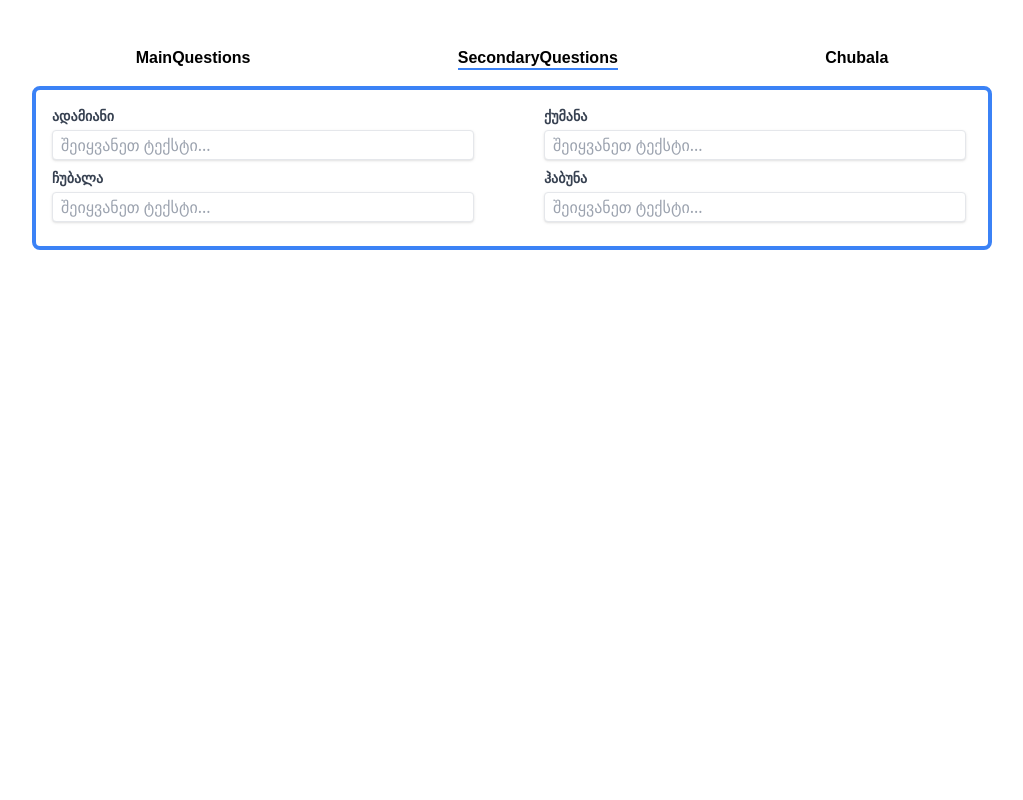
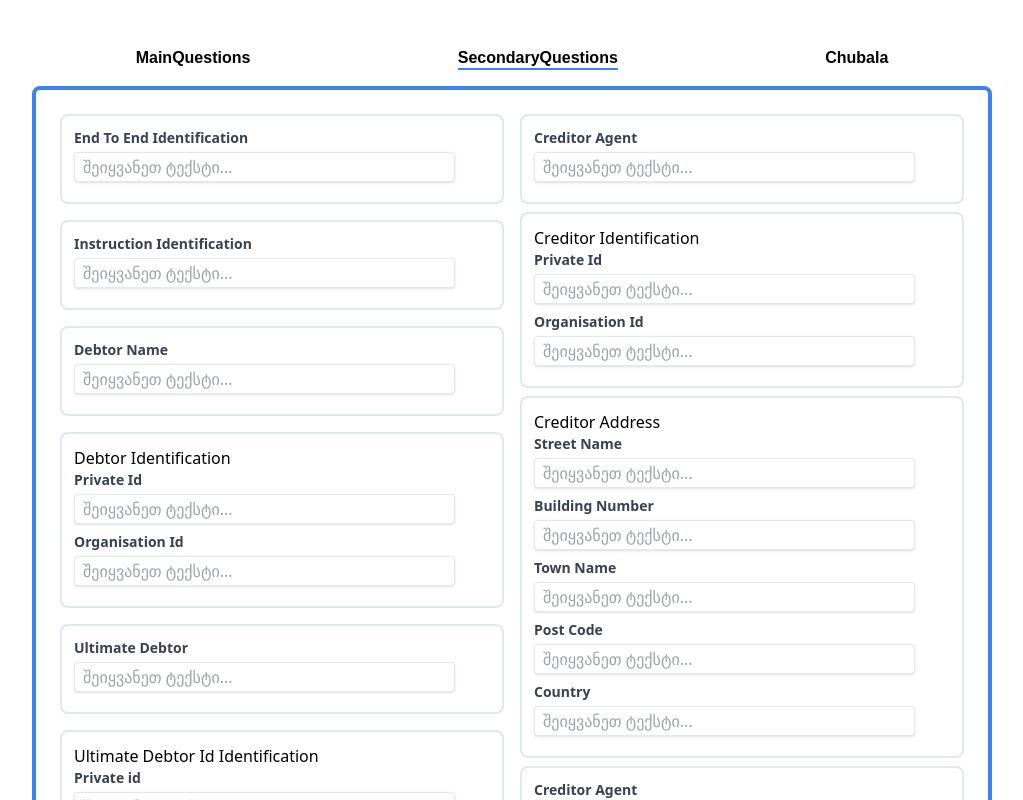
Before and after one commit to NikolozM/openBanking, a React (Vite) app: page / in a window 1280 px wide. Both pictures are taken after a click on the element "SecondaryQuestions". Shown: the top 800 px of the page, without its empty margins (128-1151 px from the left). Built offline with nearby package versions, Linux system fonts and the light colour scheme; a web font is replaced by a local one.

Commit message:
added real labels inputs states.

```diff
--- a/src/App.jsx
+++ b/src/App.jsx
@@ -1,22 +1,43 @@
-import { useState } from "react";
-import MainQuestions from "./components/MainQuestions";
-import SecondaryQuestions from "./components/SecondaryQuestions";
-import AdditionalQuestions from "./components/AdditionalQuestions";
-import Navbar from "./components/Navbar";
+import { useState } from 'react';
+import MainQuestions from './components/MainQuestions';
+import SecondaryQuestions from './components/SecondaryQuestions';
+import AdditionalQuestions from './components/AdditionalQuestions';
+import Navbar from './components/Navbar';
 
 export default function App() {
-  const [initState, setInitState] = useState(
-    {
-      debtorAccountIban: "",
-      debtorAccountCurrency: "",
-      instructedAmount: "",
-      intructedAmountCurrency: "",
-      creditorAccountIban: "",
-      creditorAccount: "",
-      creditorAccountOtherIdentification: "",
-    },
-  );
-console.log(initState)
+  const [initState, setInitState] = useState({
+    // MainQuestions Section
+    debtorAccountIban: '',
+    debtorAccountCurrency: '',
+    instructedAmountAmount: '',
+    intructedAmountCurrency: '',
+    creditorAccountIban: '',
+    creditorAccountCurrency: '',
+    creditorAccountOtherIdentification: '',
+    creditorName: '',
+    remittanceInformationUnstructured: '',
+    remittanceInformationUnstructuredArray: '',
+    // SecondaryQuestions Section
+    endToEndIdentification: '',
+    instructionIdentification: '',
+    debtorName: '',
+    debtorIdentificationPrivateId: '',
+    debtorIdentificationOrganisationId: '',
+    ultimateDebtor: '',
+    ultimateDebtorIdentificationPrivateId: '',
+    ultimateDebtorIdentificationOrganisationId: '',
+    creditorAgent: '',
+    creditorIdentificationPrivateId: '',
+    creditorIdentificationOrganisationId: '',
+    creditorAddressStreetName: '',
+    creditorAddressBuildingNumber: '',
+    creditorAddressTownName: '',
+    creditorAddressPostCode: '',
+    creditorAddressCountry: '',
+    chargeBearer: '',
+    instructionPriority: '',
+  });
+
   const inputChange = (field, newValue) => {
     setInitState((prevState) => ({
       ...prevState,
@@ -29,29 +50,11 @@ console.log(initState)
   const renderComponent = (option) => {
     switch (option) {
       case 1:
-        return (
-          <MainQuestions
-            initState={initState}
-            setInitState={setInitState}
-            inputChange={inputChange}
-          />
-        );
+        return <MainQuestions initState={initState} setInitState={setInitState} inputChange={inputChange} />;
       case 2:
-        return (
-          <SecondaryQuestions
-            initState={initState}
-            setInitState={setInitState}
-            inputChange={inputChange}
-          />
-        );
+        return <SecondaryQuestions initState={initState} setInitState={setInitState} inputChange={inputChange} />;
       case 3:
-        return (
-          <AdditionalQuestions
-            initState={initState}
-            setInitState={setInitState}
-            inputChange={inputChange}
-          />
-        );
+        return <AdditionalQuestions initState={initState} setInitState={setInitState} inputChange={inputChange} />;
       default:
         return <MainQuestions />;
     }
@@ -59,10 +62,7 @@ console.log(initState)
 
   return (
     <main className='w-9/12 m-auto flex flex-col items-center'>
-      <Navbar
-        sectionId={sectionId}
-        setSectionId={setSectionId}
-      />
+      <Navbar sectionId={sectionId} setSectionId={setSectionId} />
       <section className='bg-white w-full border border-blue-500 border-solid border-4 rounded-lg p-4'>
         {renderComponent(sectionId)}
       </section>
--- a/src/components/MainQuestions.jsx
+++ b/src/components/MainQuestions.jsx
@@ -2,9 +2,10 @@ const MainQuestions = ({ initState, inputChange }) => {
   return (
     <div className='flex'>
       <div className='flex flex-col flex-initial w-6/12'>
-        {/* მიმღების დასახელება */}
-        <label className='label' htmlFor='inputField'>
-          გამგზავნის ანგარიში
+        <div className='divBorder'>
+          Debtor Account
+          <label className='label' htmlFor='1'>
+            Iban
           </label>
           <input
             className='input'
@@ -12,15 +13,10 @@ const MainQuestions = ({ initState, inputChange }) => {
             type='text'
             placeholder='შეიყვანეთ ტექსტი...'
             value={initState.debtorAccountIban}
-          onChange={(e) =>
-            inputChange("debtorAccountIban", e.target.value)
-          }
+            onChange={(e) => inputChange('debtorAccountIban', e.target.value)}
           />
-
-        {/* მიმღების მისამართი */}
-
-        <label className='label' htmlFor='inputField'>
-          თანხა
+          <label className='label' htmlFor='2'>
+            Currency
           </label>
           <input
             className='input'
@@ -28,49 +24,114 @@ const MainQuestions = ({ initState, inputChange }) => {
             type='text'
             placeholder='შეიყვანეთ ტექსტი...'
             value={initState.debtorAccountCurrency}
-          onChange={(e) =>
-            inputChange(
-              "debtorAccountCurrency",
-              e.target.value
-            )
-          }
+            onChange={(e) => inputChange('debtorAccountCurrency', e.target.value)}
           />
         </div>
 
+        <div className='divBorder'>
+          Instructed Amount
+          <label className='label' htmlFor='3'>
+            Amount
+          </label>
+          <input
+            className='input'
+            id='3'
+            type='text'
+            placeholder='შეიყვანეთ ტექსტი...'
+            value={initState.instructedAmountAmount}
+            onChange={(e) => inputChange('instructedAmountAmount', e.target.value)}
+          />
+          <label className='label' htmlFor='4'>
+            Currency
+          </label>
+          <input
+            className='input'
+            id='4'
+            type='text'
+            placeholder='შეიყვანეთ ტექსტი...'
+            value={initState.intructedAmountCurrency}
+            onChange={(e) => inputChange('intructedAmountCurrency', e.target.value)}
+          />
+        </div>
+      </div>
+
       <div className='flex-initial w-6/12'>
-        <label className='label ml-8' htmlFor='inputField'>
-          გამზავნის ანგარიში
+        <div className='divBorder'>
+          Creditor Account
+          <label className='label ml-8' htmlFor='5'>
+            Iban
           </label>
           <input
             className='input ml-8'
-          id='3'
+            id='5'
             type='text'
             placeholder='შეიყვანეთ ტექსტი...'
-          value={initState.intructedAmountCurrency}
-          onChange={(e) =>
-            inputChange(
-              "intructedAmountCurrency",
-              e.target.value
-            )
-          }
+            value={initState.creditorAccountIban}
+            onChange={(e) => inputChange('creditorAccountIban', e.target.value)}
           />
-
-        <label className='label ml-8' htmlFor='inputField'>
-          გამზავნის სახელი
+          <label className='label ml-8' htmlFor='6'>
+            Currency
           </label>
           <input
             className='input ml-8'
-          id='4'
+            id='6'
             type='text'
             placeholder='შეიყვანეთ ტექსტი...'
-          value={initState.instructedAmount}
-          onChange={(e) =>
-            inputChange(
-              "instructedAmount",
-              e.target.value
-            )
-          }
+            value={initState.creditorAccountCurrency}
+            onChange={(e) => inputChange('creditorAccountCurrency', e.target.value)}
           />
+          <label className='label ml-8' htmlFor='7'>
+            Other Identification
+          </label>
+          <input
+            className='input ml-8'
+            id='7'
+            type='text'
+            placeholder='შეიყვანეთ ტექსტი...'
+            value={initState.creditorAccountOtherIdentification}
+            onChange={(e) => inputChange('creditorAccountOtherIdentification', e.target.value)}
+          />
+        </div>
+
+        <div className='divBorder'>
+          <label className='label ml-8' htmlFor='8'>
+            Creditor Name
+          </label>
+          <input
+            className='input ml-8'
+            id='8'
+            type='text'
+            placeholder='შეიყვანეთ ტექსტი...'
+            value={initState.creditorName}
+            onChange={(e) => inputChange('creditorName', e.target.value)}
+          />
+        </div>
+        <div className='divBorder'>
+          <label className='label ml-8' htmlFor='9'>
+            Remittance Information Unstructured
+          </label>
+          <input
+            className='input ml-8'
+            id='9'
+            type='text'
+            placeholder='შეიყვანეთ ტექსტი...'
+            value={initState.remittanceInformationUnstructured}
+            onChange={(e) => inputChange('remittanceInformationUnstructured', e.target.value)}
+          />
+        </div>
+        <div className='divBorder'>
+          <label className='label ml-8' htmlFor='10'>
+            Remittance Information Unstructured Array
+          </label>
+          <input
+            className='input ml-8'
+            id='10'
+            type='text'
+            placeholder='შეიყვანეთ ტექსტი...'
+            value={initState.remittanceInformationUnstructuredArray}
+            onChange={(e) => inputChange('remittanceInformationUnstructuredArray', e.target.value)}
+          />
+        </div>
       </div>
     </div>
   );
--- a/src/components/SecondaryQuestions.jsx
+++ b/src/components/SecondaryQuestions.jsx
@@ -1,79 +1,238 @@
-const SecondaryQuestions = ({initState,inputChange}) => {
+const SecondaryQuestions = ({ initState, inputChange }) => {
   return (
     <div className='flex'>
       <div className='flex flex-col flex-initial w-6/12'>
-        {/* მიმღების დასახელება */}
-        <label className='label' htmlFor='inputField'>
-          ადამიანი
+        <div className='divBorder'>
+          <label className='label' htmlFor='11'>
+            End To End Identification
           </label>
           <input
             className='input'
-          id='1'
+            id='11'
             type='text'
             placeholder='შეიყვანეთ ტექსტი...'
-          value={initState.instructedAmount}
-          onChange={(e) =>
-            inputChange(
-              "instructedAmount",
-              e.target.value
-            )
-          }
+            value={initState.endToEndIdentification}
+            onChange={(e) => inputChange('endToEndIdentification', e.target.value)}
           />
-
-        {/* მიმღების მისამართი */}
-
-        <label className='label' htmlFor='inputField'>
-          ჩუბალა
+        </div>
+        <div className='divBorder'>
+          <label className='label' htmlFor='12'>
+            Instruction Identification
           </label>
           <input
             className='input'
-          id='2'
+            id='12'
             type='text'
             placeholder='შეიყვანეთ ტექსტი...'
-          value={initState.instructedAmount}
-          onChange={(e) =>
-            inputChange(
-              "instructedAmount",
-              e.target.value
-            )
-          }
+            value={initState.instructionIdentification}
+            onChange={(e) => inputChange('instructionIdentification', e.target.value)}
+          />
+        </div>
+        <div className='divBorder'>
+          <label className='label' htmlFor='13'>
+            Debtor Name
+          </label>
+          <input
+            className='input'
+            id='13'
+            type='text'
+            placeholder='შეიყვანეთ ტექსტი...'
+            value={initState.debtorName}
+            onChange={(e) => inputChange('debtorName', e.target.value)}
           />
         </div>
 
-      <div className='flex-initial w-6/12'>
-        <label className='label ml-8' htmlFor='inputField'>
-          ქუმანა
+        <div className='divBorder'>
+          Debtor Identification
+          <label className='label' htmlFor='14'>
+            Private Id
           </label>
           <input
-          className='input ml-8'
-          id='3'
+            className='input'
+            id='14'
             type='text'
             placeholder='შეიყვანეთ ტექსტი...'
-          value={initState.instructedAmount}
-          onChange={(e) =>
-            inputChange(
-              "instructedAmount",
-              e.target.value
-            )
-          }
+            value={initState.debtorIdentificationPrivateId}
+            onChange={(e) => inputChange('debtorIdentificationPrivateId', e.target.value)}
           />
-
-        <label className='label ml-8' htmlFor='inputField'>
-          ჰაბუნა
+          <label className='label' htmlFor='15'>
+            Organisation Id
           </label>
           <input
-          className='input ml-8'
-          id='4'
+            className='input'
+            id='15'
             type='text'
             placeholder='შეიყვანეთ ტექსტი...'
-          value={initState.creditorAccountIban}
-          onChange={(e) =>
-            inputChange(
-              "creditorAccountIban",
-              e.target.value
-            )
-          }
+            value={initState.debtorIdentificationOrganisationId}
+            onChange={(e) => inputChange('debtorIdentificationOrganisationId', e.target.value)}
           />
+        </div>
+        <div className='divBorder'>
+          <label className='label' htmlFor='16'>
+            Ultimate Debtor
+          </label>
+          <input
+            className='input'
+            id='16'
+            type='text'
+            placeholder='შეიყვანეთ ტექსტი...'
+            value={initState.ultimateDebtor}
+            onChange={(e) => inputChange('ultimateDebtor', e.target.value)}
+          />
+        </div>
+
+        <div className='divBorder'>
+          Ultimate Debtor Id Identification
+          <label className='label' htmlFor='17'>
+            Private id
+          </label>
+          <input
+            className='input'
+            id='17'
+            type='text'
+            placeholder='შეიყვანეთ ტექსტი...'
+            value={initState.ultimateDebtorIdentificationPrivateId}
+            onChange={(e) => inputChange('ultimateDebtorIdentificationPrivateId', e.target.value)}
+          />
+          <label className='label' htmlFor='18'>
+            Organisation Id
+          </label>
+          <input
+            className='input'
+            id='18'
+            type='text'
+            placeholder='შეიყვანეთ ტექსტი...'
+            value={initState.ultimateDebtorIdentificationOrganisationId}
+            onChange={(e) => inputChange('ultimateDebtorIdentificationOrganisationId', e.target.value)}
+          />
+        </div>
+      </div>
+
+      <div className='flex-initial w-6/12'>
+        <div className='divBorder'>
+          <label className='label' htmlFor='19'>
+            Creditor Agent
+          </label>
+          <input
+            className='input'
+            id='19'
+            type='text'
+            placeholder='შეიყვანეთ ტექსტი...'
+            value={initState.creditorAgent}
+            onChange={(e) => inputChange('creditorAgent', e.target.value)}
+          />
+        </div>
+        <div className='divBorder'>
+          Creditor Identification
+          <label className='label' htmlFor='20'>
+            Private Id
+          </label>
+          <input
+            className='input'
+            id='20'
+            type='text'
+            placeholder='შეიყვანეთ ტექსტი...'
+            value={initState.creditorIdentificationPrivateId}
+            onChange={(e) => inputChange('creditorIdentificationPrivateId', e.target.value)}
+          />
+          <label className='label' htmlFor='21'>
+            Organisation Id
+          </label>
+          <input
+            className='input'
+            id='21'
+            type='text'
+            placeholder='შეიყვანეთ ტექსტი...'
+            value={initState.creditorIdentificationOrganisationId}
+            onChange={(e) => inputChange('creditorIdentificationOrganisationId', e.target.value)}
+          />
+        </div>
+
+        <div className='divBorder'>
+          Creditor Address
+          <label className='label' htmlFor='22'>
+            Street Name
+          </label>
+          <input
+            className='input'
+            id='22'
+            type='text'
+            placeholder='შეიყვანეთ ტექსტი...'
+            value={initState.creditorAddressStreetName}
+            onChange={(e) => inputChange('creditorAddressStreetName', e.target.value)}
+          />
+          <label className='label' htmlFor='23'>
+            Building Number
+          </label>
+          <input
+            className='input'
+            id='23'
+            type='text'
+            placeholder='შეიყვანეთ ტექსტი...'
+            value={initState.creditorAddressBuildingNumber}
+            onChange={(e) => inputChange('creditorAddressBuildingNumber', e.target.value)}
+          />
+          <label className='label' htmlFor='24'>
+            Town Name
+          </label>
+          <input
+            className='input'
+            id='24'
+            type='text'
+            placeholder='შეიყვანეთ ტექსტი...'
+            value={initState.creditorAddressTownName}
+            onChange={(e) => inputChange('creditorAddressTownName', e.target.value)}
+          />
+          <label className='label' htmlFor='25'>
+            Post Code
+          </label>
+          <input
+            className='input'
+            id='25'
+            type='text'
+            placeholder='შეიყვანეთ ტექსტი...'
+            value={initState.creditorAddressPostCode}
+            onChange={(e) => inputChange('creditorAddressPostCode', e.target.value)}
+          />
+          <label className='label' htmlFor='26'>
+            Country
+          </label>
+          <input
+            className='input'
+            id='26'
+            type='text'
+            placeholder='შეიყვანეთ ტექსტი...'
+            value={initState.creditorAddressCountry}
+            onChange={(e) => inputChange('creditorAddressCountry', e.target.value)}
+          />
+        </div>
+
+        <div className='divBorder'>
+          <label className='label' htmlFor='27'>
+            Creditor Agent
+          </label>
+          <input
+            className='input'
+            id='27'
+            type='text'
+            placeholder='შეიყვანეთ ტექსტი...'
+            value={initState.chargeBearer}
+            onChange={(e) => inputChange('chargeBearer', e.target.value)}
+          />
+        </div>
+        <div className='divBorder'>
+          <label className='label' htmlFor='28'>
+            Creditor Agent
+          </label>
+          <input
+            className='input'
+            id='28'
+            type='text'
+            placeholder='შეიყვანეთ ტექსტი...'
+            value={initState.instructionPriority}
+            onChange={(e) => inputChange('instructionPriority', e.target.value)}
+          />
+        </div>
       </div>
     </div>
   );
--- a/src/index.css
+++ b/src/index.css
@@ -1,5 +1,5 @@
-@import url("https://fonts.googleapis.com/css2?family=Montserrat:wght@100;200;300;400;500;600;700;800;900&family=Palanquin:wght@100;200;300;400;500;600;700&display=swap");
-@import url("https://fonts.googleapis.com/css2?family=Palanquin:wght@100;200;300;400;500;600;700&display=swap");
+@import url('https://fonts.googleapis.com/css2?family=Montserrat:wght@100;200;300;400;500;600;700;800;900&family=Palanquin:wght@100;200;300;400;500;600;700&display=swap');
+@import url('https://fonts.googleapis.com/css2?family=Palanquin:wght@100;200;300;400;500;600;700&display=swap');
 
 @tailwind base;
 @tailwind components;
@@ -20,10 +20,13 @@
   }
 
   .input {
-    @apply shadow appearance-none border rounded w-11/12 py-1 px-2 mb-2 text-gray-700 leading-tight focus:outline-none
+    @apply shadow appearance-none border rounded w-11/12 py-1 px-2 mb-2 text-gray-700 leading-tight focus:outline-none;
   }
   .label {
-    @apply block text-gray-700 text-sm font-bold mb-1
+    @apply block text-gray-700 text-sm font-bold mb-1;
+  }
+  .divBorder {
+    @apply border border-slate-200 border-solid border-2 rounded-lg p-3 m-2;
   }
 }
 
```
Lines whose indentation alone changed are shown as unchanged.
